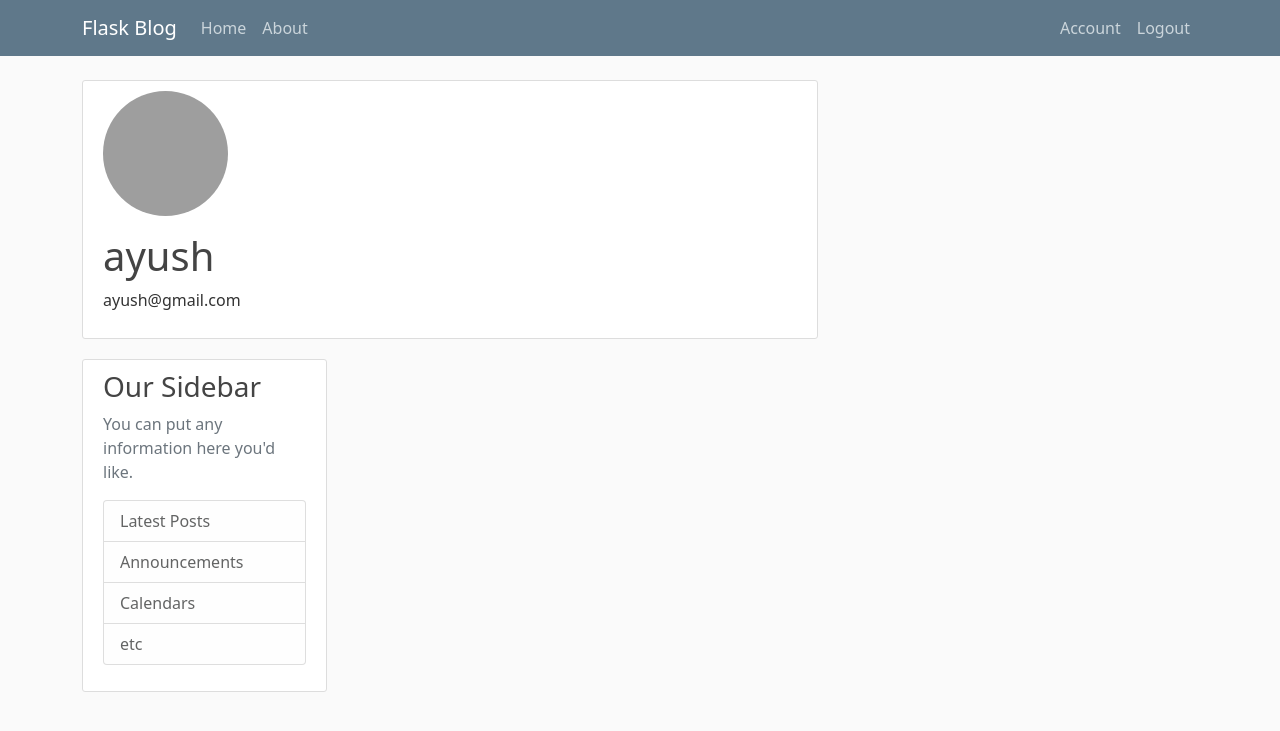
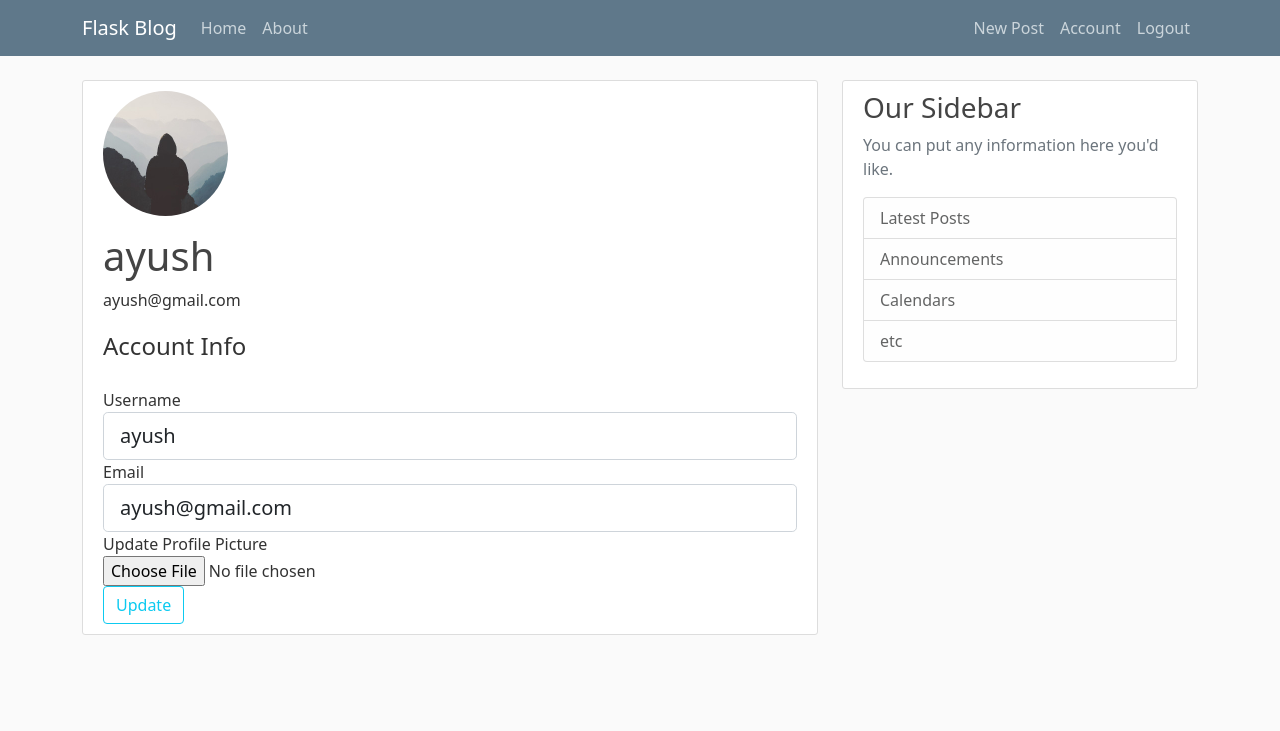
Before and after one commit to SIGEGV/Flask_blog, a Flask app: page /account in a window 1280 px wide. Shown: the top 731 px of the page. Run offline with Flask 3, Linux system fonts and the light colour scheme; a user stored in the database is signed in; some libraries are stand-ins or nearby versions; grey boxes are pictures that could not be loaded.

Commit message:
added update and delete features

```diff
--- a/flask_blog/forms.py
+++ b/flask_blog/forms.py
@@ -1,5 +1,7 @@
 from flask_wtf import FlaskForm
-from wtforms import StringField,PasswordField,SubmitField,BooleanField
+from flask_wtf.file import FileAllowed,FileField
+from flask_login import current_user
+from wtforms import StringField,PasswordField,SubmitField,BooleanField, TextAreaField
 from wtforms.validators import DataRequired, Length,Email,EqualTo,ValidationError
 from flask_blog.models import User
 
@@ -30,3 +32,29 @@
     #  this is the cookie
      remember=BooleanField('Remember Me')
      submit= SubmitField('Log In')
+
+
+
+class updateAccountForms(FlaskForm):
+     username=StringField('Username',
+                           validators=[DataRequired(), Length(min=2, max=20)])
+     email=StringField('Email', validators=[DataRequired(),Email()])
+     picture=FileField('Update Profile Picture ', validators=[FileAllowed(['jpg','png'])])
+     submit= SubmitField('Update')
+
+     def validate_username(self, username):
+          if username.data!= current_user.username:
+               user=User.query.filter_by(username=username.data).first()
+               if user:
+                    raise ValidationError('Username is taken')
+
+     def validate_email(self, email):
+          if email.data!= current_user.email:
+               user=User.query.filter_by(email=email.data).first()
+               if user:
+                    raise ValidationError('Email already Exist')
+
+class PostForm(FlaskForm):
+     title=StringField('Title', validators=[DataRequired()])
+     content=TextAreaField('Content',validators=[DataRequired()])
+     submit=SubmitField('Post')
--- a/flask_blog/models.py
+++ b/flask_blog/models.py
@@ -1,4 +1,5 @@
 from datetime import datetime
+from itsdangerous import TimedSerializer
 from flask_blog import db,login_manager
 from flask_login import UserMixin
 
--- a/flask_blog/routes.py
+++ b/flask_blog/routes.py
@@ -1,29 +1,21 @@
-from flask import  render_template,url_for,flash,redirect,request
-from flask_blog.forms import RegistrationForm, LoginForm
+import os
+import secrets
+from PIL import Image
+from flask import  render_template,url_for,flash,redirect,request,abort
+from flask_blog.forms import RegistrationForm, LoginForm, updateAccountForms,PostForm
 from flask_blog import app,db,bcrypt
 from flask_login import login_user, current_user,logout_user,login_required
 from flask_blog.models import User,Post
 
-posts=[
-    {
-        'author': 'Yash Dobriyal',
-        'title': 'First Blog',
-        'content': 'first Post contents',
-        'date': 'April 20, 2018'
-    },
 
-     {
-        'author': 'John Doe',
-        'title': 'second Blog',
-        'content': 'second Post contents',
-        'date': 'April 22, 2018'
-    }
-]
 # both route retuen the same things;
 @app.route('/')
 @app.route('/home')
 def home():
-    return render_template('home.html', posts=posts)
+    page=request.args.get('page',1,type=int)
+    # the post will be paginated in descending order i.e latest first and oldest at the end
+    post=Post.query.order_by(Post.date_posted.desc()).paginate(page=page,per_page=5)
+    return render_template('home.html', posts=post)
 
 
 @app.route('/about')
@@ -32,7 +24,7 @@
 
 
 
-
+#  a new route for Sign Up
 @app.route('/register',methods=["GET","POST"])
 def register():
     if current_user.is_authenticated:
@@ -51,7 +43,7 @@
 
 
 
-
+#  a new route for logging in
 @app.route('/login',methods=['GET','POST'])
 def login():
     if current_user.is_authenticated:
@@ -69,14 +61,114 @@
             flash('Log in unsuccesfull, check Email and Password','danger')
     return render_template('login.html', title='Login',form=form)
 
-
+#  a new route for logging out
 @app.route('/logout')
 def logout():
     logout_user()
     return redirect(url_for('home'))
 
-@app.route('/account')
+
+#  a function to update the profile picture;
+def save_picture(form_picture):
+    random_hex= secrets.token_hex(8)
+    # this os.path.splitext(form_picture.filename) gives 2 value file name without extention
+    #  and extention of the file name.
+    _,f_ext=os.path.splitext(form_picture.filename)
+    # we created a new name for the updated file
+    picture_fn=random_hex+f_ext
+    #  os.path.join   will simply copy the image from user device and will save it into our pics folder;
+    picture_path=os.path.join(app.root_path,'static/pics',picture_fn)
+    # resizing the picture to 125 pixel to save size of the filesystem
+    #    wwe used Pillow lib from the Python to resize the image;
+    output_size=(125,125)
+    i=Image.open(form_picture)
+    i.thumbnail(output_size)
+    i.save(picture_path)
+    return picture_fn
+
+
+# a new route for account management
+@app.route('/account',methods=['GET','POST'])
 @login_required
 def account():
-    imagefile=url_for('static',filename='profile_pics/'+current_user.image_file)
-    return render_template('account.html', title='Account',image_file=imagefile)
+    form=updateAccountForms()
+    if form.validate_on_submit():
+        if form.picture.data:
+             picture_file=save_picture(form.picture.data)
+             current_user.image_file=picture_file
+        current_user.username=form.username.data
+        current_user.email=form.email.data
+        db.session.commit()
+        flash("Account Updated",'success')
+        return redirect(url_for('account'))
+    elif request.method == 'GET':
+        form.username.data= current_user.username
+        form.email.data= current_user.email
+    imagefile=url_for('static',filename='pics/'+current_user.image_file)
+    return render_template('account.html', title='Account',image_file=imagefile,form=form)
+
+# route for posting stuff
+@app.route('/post/new',methods=['GET','POST'])
+@login_required
+def new_post():
+        form=PostForm()
+        if form.validate_on_submit():
+            post=Post(title=form.title.data, content=form.content.data,Author=current_user)
+            db.session.add(post)
+            db.session.commit()
+            flash('Your post has been created!!!!!!','success')
+            return redirect(url_for('home'))
+        return render_template('create_post.html', title='New Post',form=form,legend="New Post")
+
+
+#  a route to redirect a user to Post
+@app.route('/post/<int:post_id>')
+def post(post_id):
+    post=Post.query.get_or_404(post_id)
+    return render_template('post.html',title=post.title,post=post)
+
+
+
+
+#  this is a route to update the POST
+@app.route('/post/<int:post_id>/update',methods=['GET','POST'])
+@login_required
+def update_post(post_id):
+    post=Post.query.get_or_404(post_id)
+    if post.Author != current_user:
+        abort(403)
+    form=PostForm()
+    if form.validate_on_submit():
+        post.title=form.title.data
+        post.content=form.content.data
+        db.session.commit()
+        flash("Post Updated",'success')
+        return redirect(url_for('post',post_id=post.id))
+    elif request.method=='GET':
+            form.title.data=post.title
+            form.content.data=post.content
+    return render_template('create_post.html', title='Update_Post',form=form, legend='Update Post')
+
+#  this is a route to Delete the POST
+@app.route('/post/<int:post_id>/delete',methods=['GET','POST'])
+@login_required
+def delete_post(post_id):
+    post=Post.query.get_or_404(post_id)
+    if post.Author != current_user:
+        abort(403)
+    db.session.delete(post)
+    db.session.commit()
+    flash("Post Deleted",'success')
+    return redirect(url_for('home'))
+
+#  a new route for seeing only the post posted by a perticular user;
+@app.route('/user/<string:username>')
+def user_post(username):
+    page=request.args.get('page',1,type=int)
+    user=User.query.filter_by(username=username).first_or_404()
+    # the post will be paginated in descending order i.e latest first and oldest at the end
+    post=Post.query.filter_by(Author=user)\
+                .order_by(Post.date_posted.desc())\
+               .paginate(page=page,per_page=5)
+
+    return render_template('user_post.html', posts=post,user=user)
--- a/flask_blog/templates/account.html
+++ b/flask_blog/templates/account.html
@@ -7,7 +7,60 @@
         <div class="media-body">
                  <h2 class="account-heading">{{current_user.username}}</h2>
                  <p class="text-secondry">{{current_user.email}}</p>
-            <div>
+            </div>
+             <!--When encoding form data, you must include the enctype attribute in the <form> tag-->
+                <!--this is for our form to pass our image properly-->
+            <form method="POST", action ="" enctype="multipart/form-data">
+                <!--this tag add CSRF Token-->
+                {{form.hidden_tag()}}
+                <fieldset class="form-group">
+                    <legend class="border-bootom mb-4"> Account Info</legend>
+                    <div class="form-group">
+                        {{form.username.label(class="form-control-label")}}
+
+                            {% if form.username.errors %}
+
+                                  {{form.username(class="form-control form-control-lg is-invalid")}}
+                                  <div class="invalid-feedback">
+                                    {%for errors in form.username.errors%}
+                                           <span>{{errors}}</span>
+                                    {% endfor %}
+                                  </div>
+                             {% else %}
+                        {{form.username(class="form-control form-control-lg")}}
+                        {% endif %}
+
+                    </div>
+                    <div class="form-group">
+                        {{form.email.label(class="form-control-label")}}
+
+                        {% if form.email.errors %}
+
+                        {{form.email(class="form-control form-control-lg is-invalid")}}
+                        <div class="invalid-feedback">
+                          {%for errors in form.email.errors%}
+                                 <span>{{errors}}</span>
+                          {% endfor %}
+                        </div>
+                        {% else %}
+                        {{form.email(class="form-control form-control-lg")}}
+                          {% endif %}
+
+                </div>
+                <div class="form-group">
+                    {{form.picture.label()}} <br/>
+                    {{form.picture(class="form-control-file")}}
+                    {%if form.picture.errors%}
+                       {%for errors in form.pictures.errors%}
+                                 <span class="text-danger">{{errors}}</span></br>
+                          {% endfor %}
+                    {% endif %}
+                </div>
+                </fieldset>
+                <div class="form-group">
+                    {{form.submit(class="btn btn-outline-info")}}
+                </div>
+            </form>
         </div>
 </div>
 {% endblock body %}
--- a/flask_blog/templates/base.html
+++ b/flask_blog/templates/base.html
@@ -27,6 +27,7 @@
               <!-- Navbar Right Side -->
               <div class="navbar-nav ms-auto">
                 {% if current_user.is_authenticated %}
+                <a class="nav-item nav-link" href="{{url_for('new_post')}}">New Post</a>
                 <a class="nav-item nav-link" href="{{url_for('account')}}">Account</a>
                 <a class="nav-item nav-link" href="{{url_for('logout')}}">Logout</a>
 
--- a/flask_blog/templates/login.html
+++ b/flask_blog/templates/login.html
@@ -7,7 +7,7 @@
         <!--this tag add CSRF Token-->
         {{form.hidden_tag()}}
         <fieldset class="form-group">
-            <legend class="border-bootom mb-4"> Join Today</legend>
+            <legend class="border-bootom mb-4"> Login</legend>
             <div class="form-group">
                 {{form.email.label(class="form-control-label")}}
 
@@ -38,6 +38,9 @@
                     {{form.password(class="form-control form-control-lg")}}
                     {% endif %}
         </div>
+        <div class="form-check">
+          {{form.remember(class="form-check-input")}}
+          {{form.remember.label(class="form-check-label")}}
         </fieldset>
         <div class="form-group">
             {{form.submit(class="btn btn-outline-info")}}
```
Also changed, not shown: flask_blog/templates/create_post.html (added, +52 -0 lines), flask_blog/templates/home.html (+18 -5 lines), flask_blog/templates/post.html (added, +43 -0 lines), flask_blog/templates/user_post.html (added, +30 -0 lines), flask_blog/static/main.css (indentation only), flask_blog/static/pics/3c6f1faf30711f27.jpg (added), flask_blog/static/pics/721c4b361dc79f3a.jpg (added), flask_blog/static/pics/default.jpg (added), instance/site.db, 1 other file.
